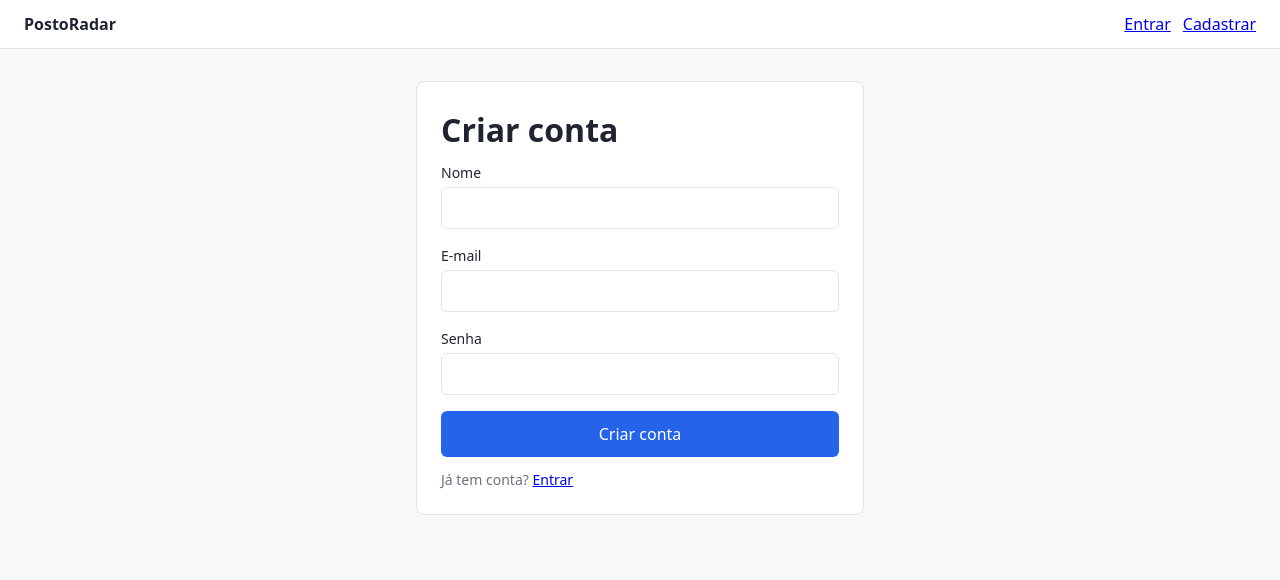
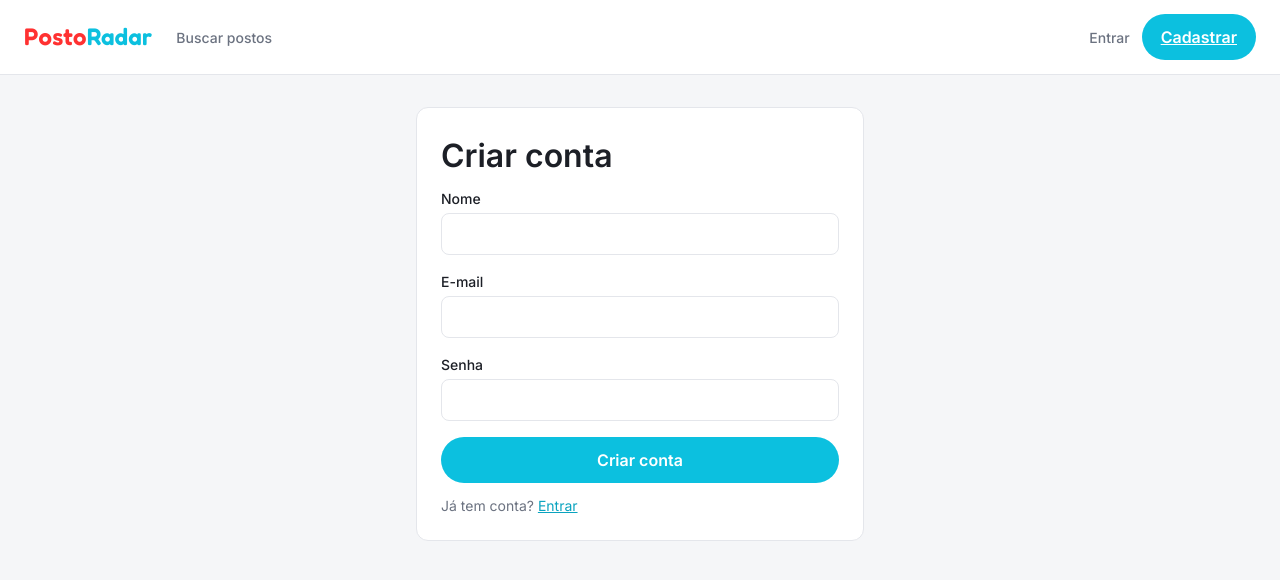
Before and after one commit to PostoRadar/postoradar-frontend, a React (Vite) app: page /cadastro in a window 1280 px wide. Shown: the top 580 px of the page. Built offline with nearby package versions, Linux system fonts and the light colour scheme; no server answers.

Commit message:
feat: identidade visual da marca PostoRadar e landing page

```diff
--- a/index.html
+++ b/index.html
@@ -3,6 +3,12 @@
   <head>
     <meta charset="UTF-8" />
     <meta name="viewport" content="width=device-width, initial-scale=1.0" />
+    <link rel="preconnect" href="https://fonts.googleapis.com" />
+    <link rel="preconnect" href="https://fonts.gstatic.com" crossorigin />
+    <link
+      href="https://fonts.googleapis.com/css2?family=Fredoka:wght@500;600;700&family=Inter:wght@400;500;600&display=swap"
+      rel="stylesheet"
+    />
     <title>PostoRadar</title>
   </head>
   <body>
--- a/src/app/AppLayout.tsx
+++ b/src/app/AppLayout.tsx
@@ -1,5 +1,6 @@
 import { Link, Outlet } from 'react-router-dom';
 import { useAuth } from '../features/auth/context/AuthContext';
+import { Logo } from '../shared/components/Logo';
 
 export function AppLayout() {
   const { user, isAuthenticated, logout } = useAuth();
@@ -11,27 +12,39 @@ export function AppLayout() {
           display: 'flex',
           justifyContent: 'space-between',
           alignItems: 'center',
-          padding: '12px 24px',
+          padding: '14px 24px',
           borderBottom: '1px solid var(--border)',
           background: 'var(--surface)',
+          position: 'sticky',
+          top: 0,
+          zIndex: 1000,
         }}
       >
-        <Link to="/" style={{ fontWeight: 600, textDecoration: 'none', color: 'var(--text)' }}>
-          PostoRadar
-        </Link>
+        <div style={{ display: 'flex', alignItems: 'center', gap: 24 }}>
+          <Logo size={24} />
+          <Link to="/buscar" className="muted" style={{ textDecoration: 'none', fontWeight: 500 }}>
+            Buscar postos
+          </Link>
+        </div>
         <nav style={{ display: 'flex', gap: 12, alignItems: 'center' }}>
           {isAuthenticated ? (
             <>
-              <Link to="/postos/novo">Cadastrar posto</Link>
-              <span className="muted">{user?.name}</span>
+              <Link to="/postos/novo" className="muted" style={{ textDecoration: 'none', fontWeight: 500 }}>
+                Cadastrar posto
+              </Link>
+              <span className="badge">{user?.name}</span>
               <button className="btn btn-secondary" onClick={() => void logout()}>
                 Sair
               </button>
             </>
           ) : (
             <>
-              <Link to="/login">Entrar</Link>
-              <Link to="/cadastro">Cadastrar</Link>
+              <Link to="/login" className="muted" style={{ textDecoration: 'none', fontWeight: 500 }}>
+                Entrar
+              </Link>
+              <Link to="/cadastro" className="btn">
+                Cadastrar
+              </Link>
             </>
           )}
         </nav>
--- a/src/app/router.tsx
+++ b/src/app/router.tsx
@@ -1,5 +1,6 @@
 import { createBrowserRouter } from 'react-router-dom';
-import { HomePage } from '../pages/home/HomePage';
+import { BuscarPage } from '../pages/buscar/BuscarPage';
+import { LandingPage } from '../pages/landing/LandingPage';
 import { LoginPage } from '../pages/login/LoginPage';
 import { PostoDetailPage } from '../pages/posto-detail/PostoDetailPage';
 import { PostoNewPage } from '../pages/posto-new/PostoNewPage';
@@ -12,7 +13,8 @@ export const router = createBrowserRouter([
     path: '/',
     element: <AppLayout />,
     children: [
-      { index: true, element: <HomePage /> },
+      { index: true, element: <LandingPage /> },
+      { path: 'buscar', element: <BuscarPage /> },
       { path: 'login', element: <LoginPage /> },
       { path: 'cadastro', element: <RegisterPage /> },
       { path: 'postos/:id', element: <PostoDetailPage /> },
--- a/src/features/map/components/PostoMarker.tsx
+++ b/src/features/map/components/PostoMarker.tsx
@@ -15,7 +15,13 @@ export function PostoMarker({ posto }: { posto: Posto }) {
         <br />
         {posto.bandeira} · {posto.bairro}
         <br />
-        {menorPreco !== null ? `A partir de ${formatBRL(menorPreco)}` : 'Sem preços cadastrados'}
+        {menorPreco !== null ? (
+          <>
+            A partir de <span className="price-tag">{formatBRL(menorPreco)}</span>
+          </>
+        ) : (
+          'Sem preços cadastrados'
+        )}
         <br />
         <Link to={`/postos/${posto.id}`}>Ver detalhes</Link>
       </Popup>
--- a/src/index.css
+++ b/src/index.css
@@ -1,15 +1,24 @@
 :root {
-  --text: #1f2430;
+  --brand-posto: #ff3131;
+  --brand-posto-soft: #ffe4e1;
+  --brand-radar: #0cc0df;
+  --brand-radar-soft: #d9f6fb;
+  --brand-radar-hover: #0aa3bf;
+
+  --text: #1c1f26;
   --text-muted: #6b7280;
-  --bg: #f7f8fa;
+  --bg: #f5f6f8;
   --surface: #ffffff;
-  --border: #e2e4e9;
-  --accent: #2563eb;
-  --accent-hover: #1d4ed8;
+  --border: #e4e6eb;
+  --accent: var(--brand-radar);
+  --accent-hover: var(--brand-radar-hover);
   --danger: #dc2626;
   --success: #16a34a;
 
-  font: 16px/1.5 system-ui, 'Segoe UI', Roboto, sans-serif;
+  --font-body: 'Inter', system-ui, 'Segoe UI', Roboto, sans-serif;
+  --font-display: 'Fredoka', var(--font-body);
+
+  font: 16px/1.5 var(--font-body);
   color-scheme: light;
   color: var(--text);
   background: var(--bg);
@@ -47,6 +56,10 @@ p {
   margin: 0;
 }
 
+a {
+  color: var(--brand-radar-hover);
+}
+
 button,
 input,
 select,
@@ -64,7 +77,7 @@ textarea {
 .card {
   background: var(--surface);
   border: 1px solid var(--border);
-  border-radius: 8px;
+  border-radius: 12px;
   padding: 24px;
 }
 
@@ -84,7 +97,7 @@ textarea {
 .field select {
   padding: 8px 10px;
   border: 1px solid var(--border);
-  border-radius: 6px;
+  border-radius: 8px;
   background: var(--surface);
 }
 
@@ -104,17 +117,22 @@ textarea {
   align-items: center;
   justify-content: center;
   gap: 8px;
-  padding: 10px 16px;
-  border-radius: 6px;
+  padding: 10px 18px;
+  border-radius: 999px;
   border: 1px solid transparent;
   background: var(--accent);
   color: #fff;
   cursor: pointer;
-  font-weight: 500;
+  font-weight: 600;
+  transition: background-color 0.15s ease, transform 0.1s ease;
 }
 
 .btn:hover:not(:disabled) {
   background: var(--accent-hover);
+}
+
+.btn:active:not(:disabled) {
+  transform: translateY(1px);
 }
 
 .btn:disabled {
@@ -128,11 +146,25 @@ textarea {
   border-color: var(--border);
 }
 
+.btn-secondary:hover:not(:disabled) {
+  background: var(--bg);
+}
+
+.btn-outline-brand {
+  background: transparent;
+  color: var(--brand-posto);
+  border-color: var(--brand-posto);
+}
+
+.btn-outline-brand:hover:not(:disabled) {
+  background: var(--brand-posto-soft);
+}
+
 .banner-error {
   background: #fef2f2;
   border: 1px solid #fecaca;
   color: var(--danger);
-  border-radius: 6px;
+  border-radius: 8px;
   padding: 10px 12px;
   font-size: 14px;
   margin-bottom: 16px;
@@ -142,3 +174,149 @@ textarea {
   color: var(--text-muted);
   font-size: 14px;
 }
+
+/* Logo / branding */
+.logo {
+  font-family: var(--font-display);
+  font-weight: 600;
+  text-decoration: none;
+  letter-spacing: 0.2px;
+  white-space: nowrap;
+}
+
+.logo-posto {
+  color: var(--brand-posto);
+}
+
+.logo-radar {
+  color: var(--brand-radar);
+}
+
+/* Preço em destaque */
+.price-tag {
+  font-family: var(--font-display);
+  font-weight: 600;
+  color: var(--brand-posto);
+}
+
+.badge {
+  display: inline-flex;
+  align-items: center;
+  gap: 4px;
+  padding: 2px 10px;
+  border-radius: 999px;
+  font-size: 12px;
+  font-weight: 600;
+  background: var(--brand-radar-soft);
+  color: var(--brand-radar-hover);
+}
+
+/* Landing page */
+.hero {
+  position: relative;
+  overflow: hidden;
+  padding: 72px 24px 88px;
+  text-align: center;
+  isolation: isolate;
+}
+
+.hero::before,
+.hero::after {
+  content: '';
+  position: absolute;
+  border-radius: 50%;
+  filter: blur(60px);
+  z-index: -1;
+  opacity: 0.35;
+}
+
+.hero::before {
+  width: 360px;
+  height: 360px;
+  background: var(--brand-radar);
+  top: -120px;
+  right: -80px;
+}
+
+.hero::after {
+  width: 300px;
+  height: 300px;
+  background: var(--brand-posto);
+  bottom: -100px;
+  left: -60px;
+}
+
+.hero-title {
+  font-family: var(--font-display);
+  font-size: 44px;
+  line-height: 1.1;
+  margin: 0 0 16px;
+}
+
+.hero-subtitle {
+  max-width: 560px;
+  margin: 0 auto 32px;
+  color: var(--text-muted);
+  font-size: 18px;
+}
+
+.hero-actions {
+  display: flex;
+  gap: 12px;
+  justify-content: center;
+  flex-wrap: wrap;
+}
+
+.section {
+  padding: 56px 24px;
+  max-width: 1040px;
+  margin: 0 auto;
+  width: 100%;
+}
+
+.section-title {
+  text-align: center;
+  font-family: var(--font-display);
+  font-size: 28px;
+  margin: 0 0 8px;
+}
+
+.section-subtitle {
+  text-align: center;
+  color: var(--text-muted);
+  margin: 0 auto 40px;
+  max-width: 480px;
+}
+
+.feature-grid {
+  display: grid;
+  grid-template-columns: repeat(auto-fit, minmax(220px, 1fr));
+  gap: 20px;
+}
+
+.feature-card {
+  background: var(--surface);
+  border: 1px solid var(--border);
+  border-radius: 16px;
+  padding: 24px;
+  text-align: left;
+}
+
+.feature-icon {
+  width: 44px;
+  height: 44px;
+  border-radius: 12px;
+  display: flex;
+  align-items: center;
+  justify-content: center;
+  font-size: 20px;
+  margin-bottom: 16px;
+}
+
+.feature-icon-posto {
+  background: var(--brand-posto-soft);
+}
+
+.feature-icon-radar {
+  background: var(--brand-radar-soft);
+}
--- /dev/null
+++ b/src/pages/landing/LandingPage.tsx
@@ -0,0 +1,63 @@
+import { Link } from 'react-router-dom';
+import { useAuth } from '../../features/auth/context/AuthContext';
+
+export function LandingPage() {
+  const { isAuthenticated } = useAuth();
+
+  return (
+    <div>
+      <section className="hero">
+        <h1 className="hero-title">
+          <span className="logo-posto">Posto</span>
+          <span className="logo-radar">Radar</span>
+        </h1>
+        <p className="hero-subtitle">
+          Encontre o combustível mais barato perto de você e ajude a manter os preços sempre
+          atualizados — em tempo real, com a colaboração da própria comunidade.
+        </p>
+        <div className="hero-actions">
+          <Link to="/buscar" className="btn">
+            Ver postos no mapa
+          </Link>
+          {!isAuthenticated && (
+            <Link to="/cadastro" className="btn btn-outline-brand">
+              Criar conta
+            </Link>
+          )}
+        </div>
+      </section>
+
+      <section className="section">
+        <h2 className="section-title">Como funciona</h2>
+        <p className="section-subtitle">
+          Um sistema colaborativo: você consulta, e quem passou no posto agora há pouco garante
+          que o preço está certo.
+        </p>
+        <div className="feature-grid">
+          <div className="feature-card">
+            <div className="feature-icon feature-icon-radar">📍</div>
+            <h3>Perto de você</h3>
+            <p className="muted">
+              Veja no mapa os postos mais próximos, ordenados por distância ou pelo menor preço.
+            </p>
+          </div>
+          <div className="feature-card">
+            <div className="feature-icon feature-icon-posto">⛽</div>
+            <h3>Preços atualizados</h3>
+            <p className="muted">
+              Gasolina, etanol, diesel e GNV — cada preço mostra quando foi reportado pela última
+              vez.
+            </p>
+          </div>
+          <div className="feature-card">
+            <div className="feature-icon feature-icon-radar">🤝</div>
+            <h3>Comunidade</h3>
+            <p className="muted">
+              Chegou no posto e o preço mudou? Atualize na hora e ajude quem vem depois de você.
+            </p>
+          </div>
+        </div>
+      </section>
+    </div>
+  );
+}
--- a/src/pages/posto-detail/PostoDetailPage.tsx
+++ b/src/pages/posto-detail/PostoDetailPage.tsx
@@ -52,7 +52,7 @@ export function PostoDetailPage() {
                 }}
               >
                 <span>{COMBUSTIVEL_LABELS[preco.combustivel]}</span>
-                <strong>{formatBRL(Number(preco.valor))}</strong>
+                <span className="price-tag">{formatBRL(Number(preco.valor))}</span>
               </li>
             ))}
           </ul>
--- /dev/null
+++ b/src/shared/components/Logo.tsx
@@ -0,0 +1,10 @@
+import { Link } from 'react-router-dom';
+
+export function Logo({ size = 22 }: { size?: number }) {
+  return (
+    <Link to="/" className="logo" style={{ fontSize: size }}>
+      <span className="logo-posto">Posto</span>
+      <span className="logo-radar">Radar</span>
+    </Link>
+  );
+}
```
Also changed, not shown: src/features/postos/components/PostoCard.tsx (+8 -2 lines), src/pages/buscar/BuscarPage.tsx (renamed from src/pages/home/HomePage.tsx, +10 -2 lines).
